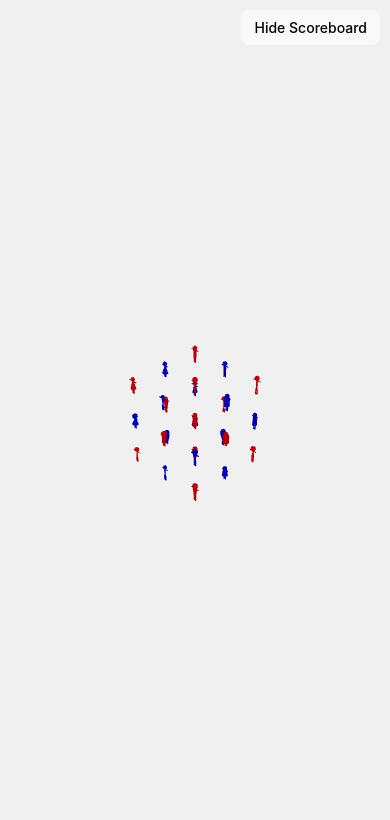
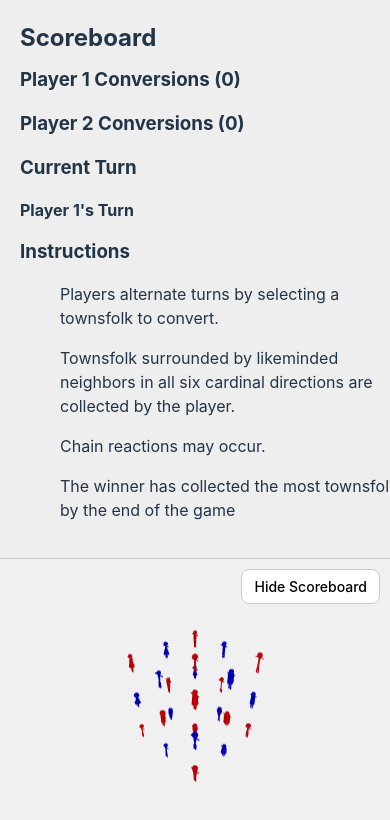
Before and after one commit to gbreternitz/conversions-game-3d, a React (Vite) app: page / in a window 390 px wide. Shown: the top 820 px of the page. Built offline with nearby package versions, Linux system fonts and the light colour scheme.

Commit message:
update css stylings on mobile again

```diff
--- a/src/App.css
+++ b/src/App.css
@@ -1,3 +1,4 @@
+/* Reset and full viewport settings */
 html, body, #root {
   margin: 0;
   padding: 0;
@@ -6,14 +7,14 @@ html, body, #root {
   overflow: hidden;
 }
 
-/* Main layout for larger screens: Sidebar on left, canvas centered */
+/* Main app container: displays scoreboard and canvas side-by-side on large screens */
 .app-container {
   display: flex;
   height: 100vh;
   width: 100vw;
 }
 
-/* Sidebar styling for large screens */
+/* Scoreboard styling */
 .scoreboard {
   width: 300px;
   padding: 20px;
@@ -22,20 +23,49 @@ html, body, #root {
   border-right: 1px solid #ccc;
 }
 
-/* Canvas container takes remaining space */
+/* Scoreboard headings and list */
+.scoreboard h2,
+.scoreboard h3 {
+  margin: 0 0 10px 0;
+  padding: 0;
+}
+
+.scoreboard ul {
+  list-style: none;
+  padding-left: 0;
+}
+
+/* Canvas container takes the remaining space */
 .canvas-container {
   flex-grow: 1;
+  position: relative;  /* needed for absolutely positioned toggle button */
   display: flex;
   justify-content: center;
   align-items: center;
   background: #f0f0f0;
 }
 
+/* Ensure the canvas fills its container */
 canvas {
   display: block;
+  width: 100%;
+  height: 100%;
 }
 
-/* Confirm modal remains in the top-right for large screens */
+/* Toggle scoreboard button */
+.toggle-scoreboard-button {
+  position: absolute;
+  top: 10px;
+  right: 10px;
+  z-index: 5;
+  padding: 8px 12px;
+  font-size: 14px;
+  background: #fff;
+  border: 1px solid #ccc;
+  cursor: pointer;
+}
+
+/* Confirm selection modal: fixed at top-right */
 .confirm-modal-overlay {
   position: fixed;
   top: 10%;
@@ -43,7 +73,7 @@ canvas {
   z-index: 10;
 }
 
-/* Game over modal centered */
+/* Game over modal: full-screen overlay with centered content */
 .gameover-modal-overlay {
   position: fixed;
   top: 0;
@@ -56,6 +86,7 @@ canvas {
   z-index: 20;
 }
 
+/* Modal content common styling */
 .modal-content {
   background: white;
   padding: 20px;
@@ -63,9 +94,8 @@ canvas {
   box-shadow: 0 2px 8px rgba(0, 0, 0, 0.2);
 }
 
-/* Responsive adjustments for smaller screens */
+/* Responsive adjustments: on narrow screens, stack layout */
 @media (max-width: 768px) {
-  /* Change the layout: stack sidebar above canvas */
   .app-container {
     flex-direction: column;
   }
@@ -80,49 +110,9 @@ canvas {
     flex-grow: 1;
   }
 
-  /* For modals on small screens, you might want them full-width or near the bottom */
-  .confirm-modal-overlay {
-    top: auto;
-    bottom: 10%;
-    right: 50%;
-    transform: translateX(50%);
-  }
-
-  .gameover-modal-overlay {
-    /* Possibly use a full-screen modal that leaves small padding */
-    padding: 20px;
-  }
-
-  .modal-content {
-    width: 100%;
-    max-width: 400px;
-    margin: 0 auto;
+  /* Optionally reposition toggle button on mobile */
+  .toggle-scoreboard-button {
+    top: 10px;
+    right: 10px;
   }
 }
-
-/* Position the toggle button inside the canvas container (or adjust as needed) */
-.toggle-scoreboard-button {
-  position: absolute;
-  top: 10px;
-  right: 10px;
-  z-index: 5;
-  padding: 8px 12px;
-  font-size: 14px;
-}
-
-/* Responsive adjustments for mobile */
-@media (max-width: 768px) {
-  .app-container {
-    flex-direction: column;
-  }
-
-  /* Hide the scoreboard by default on mobile */
-  .scoreboard {
-    display: none;
-  }
-
-  /* When toggled visible, we show it */
-  .app-container.show-scoreboard .scoreboard {
-    display: block;
-  }
-}
--- a/src/App.jsx
+++ b/src/App.jsx
@@ -435,6 +435,7 @@ function App() {
     );
   };
 
+  // inside your App component's return:
 return (
   <div className="app-container">
     {scoreboardVisible && renderScoreboard()}
@@ -446,7 +447,7 @@ function App() {
         {scoreboardVisible ? "Hide Scoreboard" : "Show Scoreboard"}
       </button>
       <Canvas
-          camera={{ position: [100, 100, 100], fov: 60, near: 0.1, far: 2000 }}
+        camera={{ position: [35, 35, 35], fov: 60, near: 0.2, far: 2000 }}
       >
         <ambientLight intensity={0.6} />
         <directionalLight intensity={1} position={[100, 100, 100]} />
```
Lines whose indentation alone changed are shown as unchanged.
